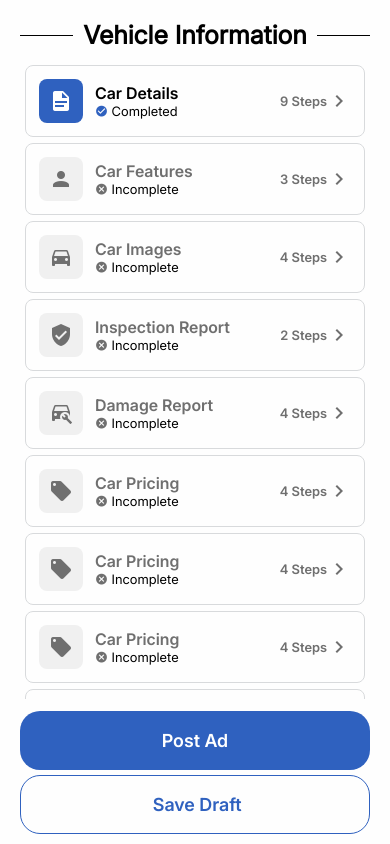
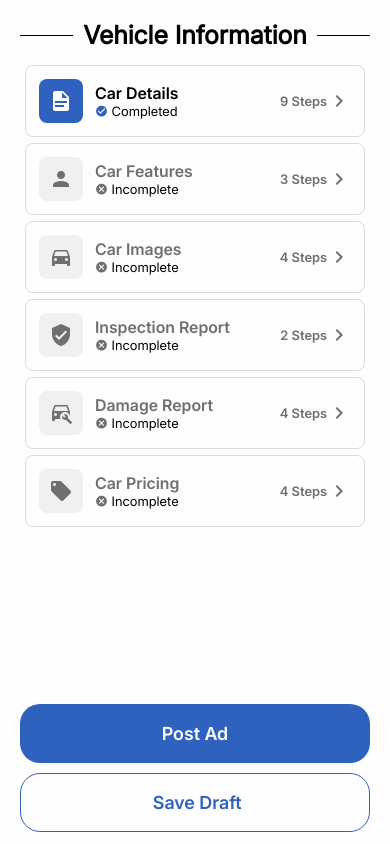
Before and after one commit to HafizBasit7/DriveBids_Mobile, a React Native app: screen / in a window 390 px wide. Built offline with nearby package versions, Linux system fonts and the light colour scheme.

Commit message:
Vehicle Infor Screen Done

```diff
--- a/Screens/tahirScreens/VehicleInfo.jsx
+++ b/Screens/tahirScreens/VehicleInfo.jsx
@@ -62,48 +62,6 @@ const VehicleInfo = () => {
           completionStatus="Incomplete"
           onPress={() => alert("Car Pricing Clicked")}
         />
-        <VehicleInfoCard
-          name="Car Pricing"
-          steps={4}
-          iconName="tag"
-          completionStatus="Incomplete"
-          onPress={() => alert("Car Pricing Clicked")}
-        />
-        <VehicleInfoCard
-          name="Car Pricing"
-          steps={4}
-          iconName="tag"
-          completionStatus="Incomplete"
-          onPress={() => alert("Car Pricing Clicked")}
-        />
-        <VehicleInfoCard
-          name="Car Pricing"
-          steps={4}
-          iconName="tag"
-          completionStatus="Incomplete"
-          onPress={() => alert("Car Pricing Clicked")}
-        />
-        <VehicleInfoCard
-          name="Car Pricing"
-          steps={4}
-          iconName="tag"
-          completionStatus="Incomplete"
-          onPress={() => alert("Car Pricing Clicked")}
-        />
-        <VehicleInfoCard
-          name="Car Pricing"
-          steps={4}
-          iconName="tag"
-          completionStatus="Incomplete"
-          onPress={() => alert("Car Pricing Clicked")}
-        />
-        <VehicleInfoCard
-          name="Car Pricingx"
-          steps={4}
-          iconName="tag"
-          completionStatus="Incomplete"
-          onPress={() => alert("Car Pricing Clicked")}
-        />
       </ScrollView>
 
       <View
@@ -113,8 +71,7 @@ const VehicleInfo = () => {
       >
         <CustomButton
           style={{
-            marginBottom: 5,
-            marginTop: 10,
+            marginBottom: 10,
           }}
           title="Post Ad"
         />
@@ -124,7 +81,7 @@ const VehicleInfo = () => {
             backgroundColor: "transparent",
             borderColor: GlobalStyles.colors.ButtonColor,
             borderWidth: 1,
-            marginBottom: 0,
+            marginBottom: 2,
           }}
           textStyle={{
             color: GlobalStyles.colors.ButtonColor,
@@ -144,6 +101,8 @@ const styles = StyleSheet.create({
     paddingHorizontal: 20,
     paddingVertical: 10,
     backgroundColor: GlobalStyles.colors.ScreenBg,
+    justifyContent: "space-between",
+    alignItems: "center",
 
     gap: 2,
   },
```
